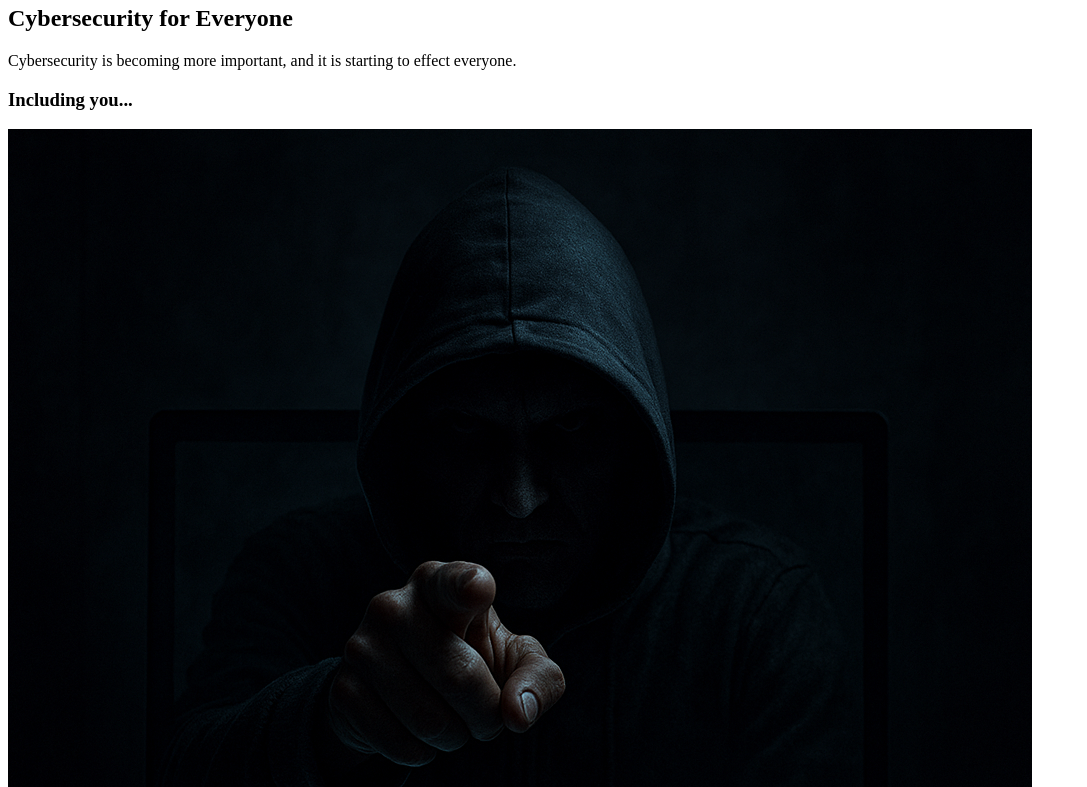
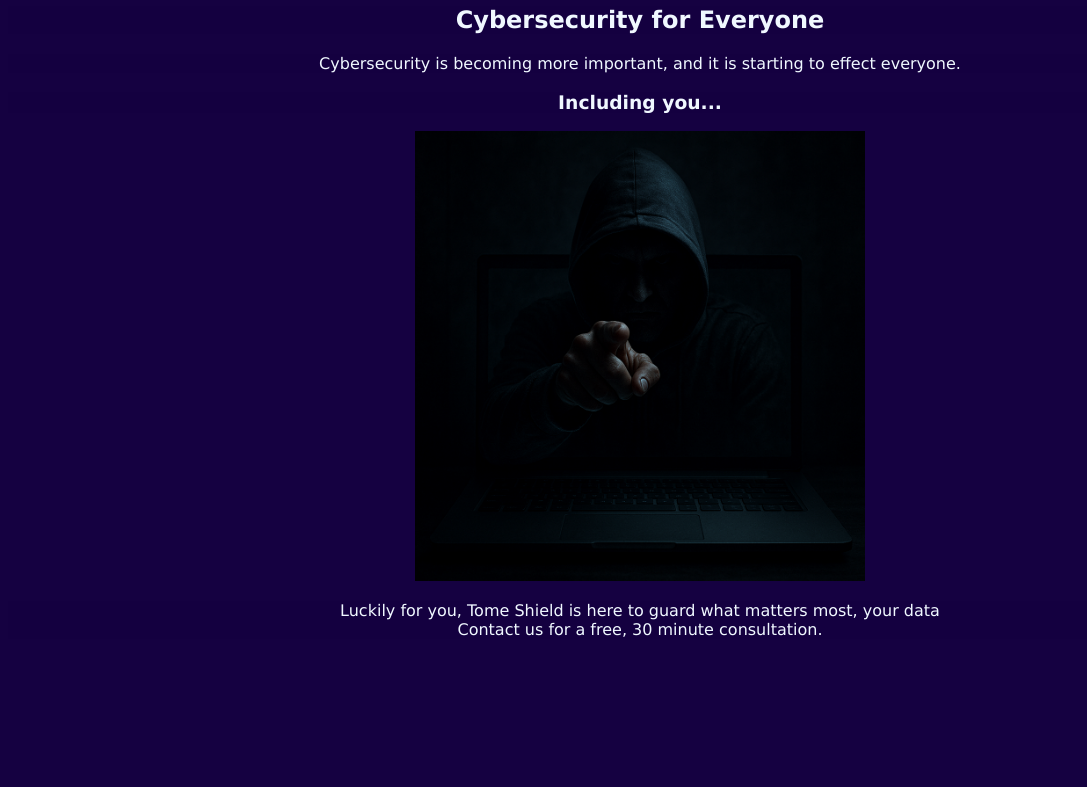
Before and after one commit to tomeshield/tomeshield.github.io, a plain HTML site: page index.html in a window 1280 px wide. Shown: the part 75-862 px from the top of the page, without its empty margins (0-1087 px from the left). After the commit the page ends 800 px from the top, so only its background shows below. Drawn offline with Linux system fonts and the light colour scheme.

Commit message:
Added rudimentary styling

```diff
--- a/index.html
+++ b/index.html
@@ -2,6 +2,7 @@
 <html lang="en">
   <head>
     <meta charset="UTF-8">
+    <link rel="stylesheet" href="styles.css">
     <title>Tome Shield</title>
   </head>
 
@@ -10,7 +11,7 @@
     <h2>Cybersecurity for Everyone</h2>
     <p>Cybersecurity is becoming more important, and it is starting to effect everyone.</p>
     <h3>Including you...</h3>
-    <img src="scary_hacker.png" alt="A scary hacker pointing at the user from a computer screen.">
+    <img src="scary_hacker.png" alt="A scary hacker pointing at the user from a computer screen." class="scary_hacker">
     <p>Luckily for you, Tome Shield is here to guard what matters most, your data<br>
         Contact us for a free, 30 minute consultation.
     </p>
--- a/styles.css
+++ b/styles.css
@@ -1 +1,11 @@
-H1
+body, h2, h3, p {
+    color: aliceblue;
+    background-color: rgba(21, 0, 65, 0.997);
+    text-align: center;
+    font-family:Verdana, Geneva, Tahoma, sans-serif;
+
+}
+
+.scary_hacker {
+    width: 450px;
+}
```
